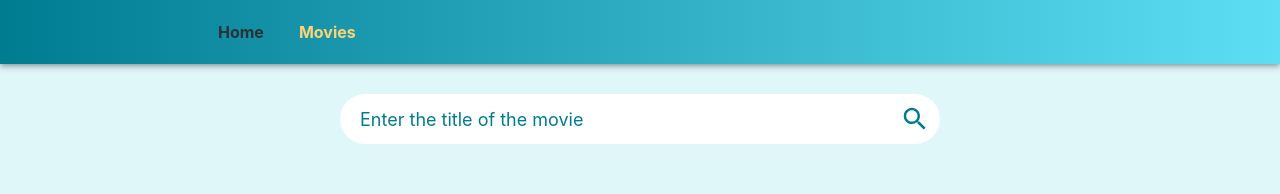
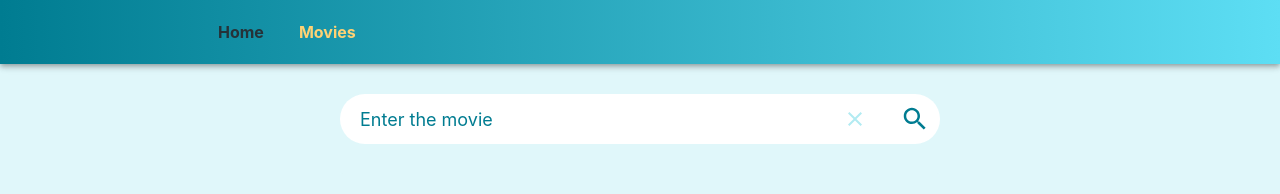
Before and after one commit to igorklyopov/goit-react-hw-05-movies, a React (Create React App) app: page /movies in a window 1280 px wide. Shown: the top 194 px of the page. Built offline with nearby package versions, Linux system fonts and the light colour scheme.

Commit message:
adds ButtonClear to the SearchMovieForm

```diff
--- /dev/null
+++ b/src/components/ButtonClear/ButtonClear.js
@@ -0,0 +1,22 @@
+import ClearIcon from "@material-ui/icons/Clear";
+import StylesButtonClear from "./StylesButtonClear";
+
+export default function ButtonClear({ onClick }) {
+  const classes = StylesButtonClear();
+  const onClearBtnClick = () => {
+    onClick();
+  };
+
+  return (
+    <div className={classes.buttonClearWrap}>
+      <button
+        type="button"
+        aria-label="clear"
+        className={`button ${classes.buttonClear}`}
+        onClick={onClearBtnClick}
+      >
+        <ClearIcon className={classes.clearIcon} />
+      </button>
+    </div>
+  );
+}
--- /dev/null
+++ b/src/components/ButtonClear/StylesButtonClear.js
@@ -0,0 +1,34 @@
+import { makeStyles } from "@material-ui/core/styles";
+import { themeColors } from "../../commonStyles/themeVariables";
+
+const StylesButtonClear = makeStyles((theme) => ({
+  buttonClearWrap: {
+    position: "absolute",
+    top: 0,
+    right: "60px",
+  },
+  buttonClear: {
+    display: "flex",
+    justifyContent: "center",
+    alignItems: "center",
+    width: "50px",
+    height: "50px",
+    marginLeft: "50px",
+    color: themeColors.darkTintPrimaryLightBg,
+    borderRadius: "50%",
+    backgroundColor: "transparent",
+
+    "&:hover": {
+      color: themeColors.primaryDarkBg,
+    },
+    "&:focus": {
+      color: themeColors.primaryDarkBg,
+    },
+  },
+  searchIcon: {
+    color: "currentColor",
+    fontSize: "30px",
+  },
+}));
+
+export default StylesButtonClear;
--- a/src/components/MoviesGallery/MoviesGallery.js
+++ b/src/components/MoviesGallery/MoviesGallery.js
@@ -37,7 +37,6 @@ export default function MoviesGallery({ movies, url }) {
                 src={poster_path ? `${BASE_IMG_URL}${poster_path}` : noImage}
                 alt={title}
                 title={title}
-                height="80%"
               />
               <CardContent className={classes.cardContent}>
                 <Typography
--- a/src/components/MoviesGallery/StylesMoviesGallery.js
+++ b/src/components/MoviesGallery/StylesMoviesGallery.js
@@ -8,8 +8,8 @@ const StylesMoviesGallery = makeStyles((theme) => ({
   moviesGalleryLink: {
     display: "block",
     background: "transparent",
-    transitionProperty: "transform",
-    transitionDuration: "500ms",
+    transitionProperty: "transform, box-shadow",
+    transitionDuration: "300ms",
     transitionTimingFunction: themeAnimation.timingFn,
     transitionDelay: 0,
 
--- a/src/components/ScrollToTopBtn/StylesScrollToTopBtn.js
+++ b/src/components/ScrollToTopBtn/StylesScrollToTopBtn.js
@@ -19,6 +19,10 @@ const StylesScrollToTopBtn = makeStyles({
       backgroundColor: themeColors.primaryDarkBg,
       color: themeColors.primaryLightBg,
     },
+    "&:focus": {
+      backgroundColor: themeColors.primaryDarkBg,
+      color: themeColors.primaryLightBg,
+    },
   },
 });
 
--- a/src/components/SearchMoviesForm/SearchMoviesForm.js
+++ b/src/components/SearchMoviesForm/SearchMoviesForm.js
@@ -2,6 +2,7 @@ import { useState } from "react";
 import PropTypes from "prop-types";
 import StylesSearchMoviesForm from "./StylesSearchMoviesForm";
 import ButtonSearch from "../../components/ButtonSearch/ButtonSearch";
+import ButtonClear from "../../components/ButtonClear/ButtonClear";
 
 function SearchMoviesForm({ getFormData }) {
   const classes = StylesSearchMoviesForm();
@@ -18,6 +19,10 @@ function SearchMoviesForm({ getFormData }) {
     setInputValue("");
   };
 
+  const onClearBtnClick = () => {
+    setInputValue("");
+  };
+
   return (
     <form className={classes.searchMoviesForm} onSubmit={onFormSubmit}>
       <div className={classes.searchMoviesFormInputWrap}>
@@ -27,13 +32,14 @@ function SearchMoviesForm({ getFormData }) {
             type="text"
             autoComplete="off"
             autoFocus
-            placeholder="Enter the title of the movie"
+            placeholder="Enter the movie"
             value={inputValue}
             className={classes.searchMoviesFormInput}
             onChange={onInputChange}
           />
         </label>
         <ButtonSearch />
+        <ButtonClear onClick={onClearBtnClick} />
       </div>
     </form>
   );
--- a/src/components/SearchMoviesForm/StylesSearchMoviesForm.js
+++ b/src/components/SearchMoviesForm/StylesSearchMoviesForm.js
@@ -34,7 +34,7 @@ const StylesSearchMoviesForm = makeStyles((theme) => ({
     borderRadius: "30px",
     outline: "none",
     paddingLeft: "20px",
-    paddingRight: "20px",
+    paddingRight: "110px",
     color: themeColors.primaryDarkText,
 
     "&::placeholder": {
```
Also changed, not shown: src/images/no-image.png, src/images/no-photo.jpg.
